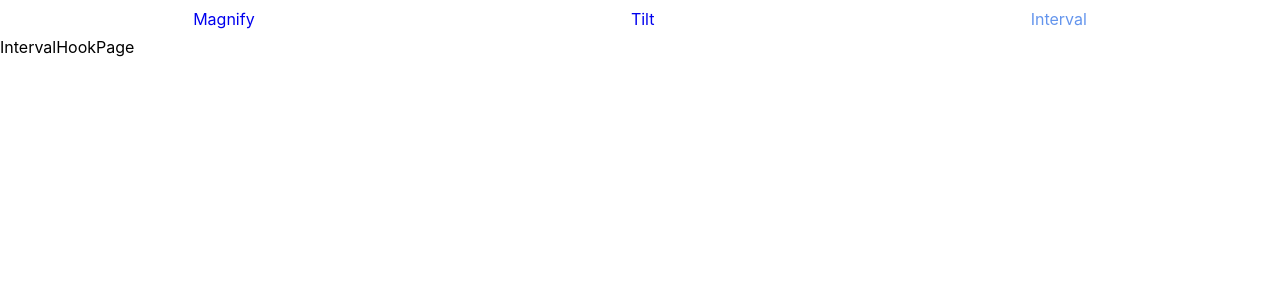
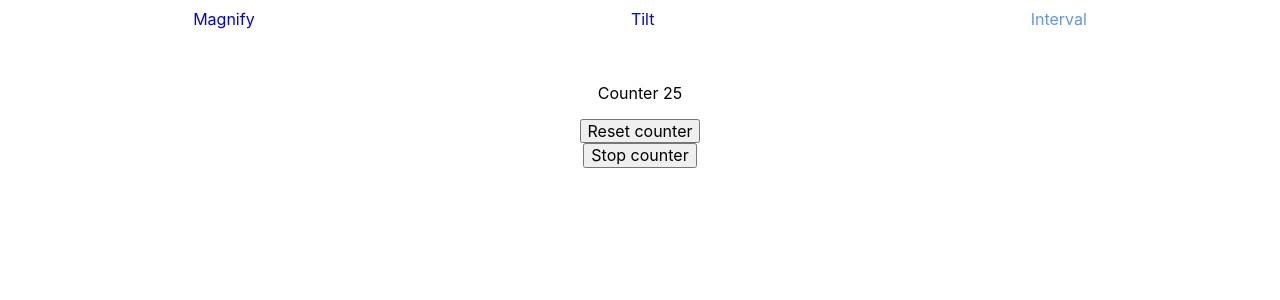
Before and after one commit to DonAdam2/custom-react-hooks, a React app: page /use-interval in a window 1280 px wide. Shown: the top 300 px of the page. Built offline with nearby package versions, Linux system fonts and the light colour scheme.

Commit message:
use useInterval hook

```diff
--- a/src/js/containers/pages/IntervalHookPage.jsx
+++ b/src/js/containers/pages/IntervalHookPage.jsx
@@ -1,7 +1,33 @@
-import React from 'react';
+import React, { useState } from 'react';
+//custom hooks
+import useInterval from '../../customHooks/UseInterval';
 
 const IntervalHookPage = () => {
-	return <div>IntervalHookPage</div>;
+	const [counter, setCounter] = useState(30);
+
+	const onStopHandler = () => {
+		clearInterval(intervalRef.current);
+	};
+
+	const onResetHandler = () => {
+		setCounter(30);
+	};
+
+	const intervalRef = useInterval(() => {
+		if (counter > 1) {
+			setCounter((prev) => prev - 1);
+		} else {
+			onResetHandler();
+		}
+	}, 1000);
+
+	return (
+		<div className="magnify-container">
+			<p>Counter {counter}</p>
+			<button onClick={onResetHandler}>Reset counter</button>
+			<button onClick={onStopHandler}>Stop counter</button>
+		</div>
+	);
 };
 
 export default IntervalHookPage;
```
